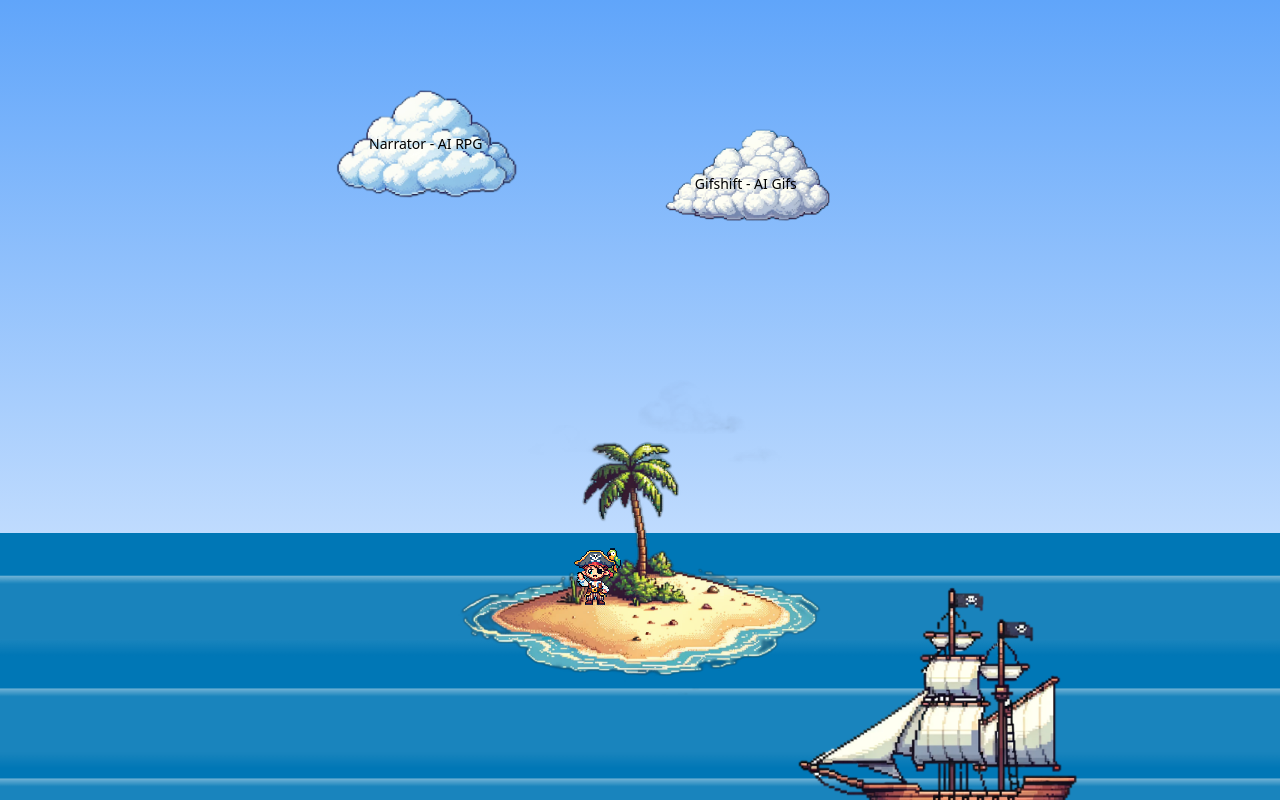
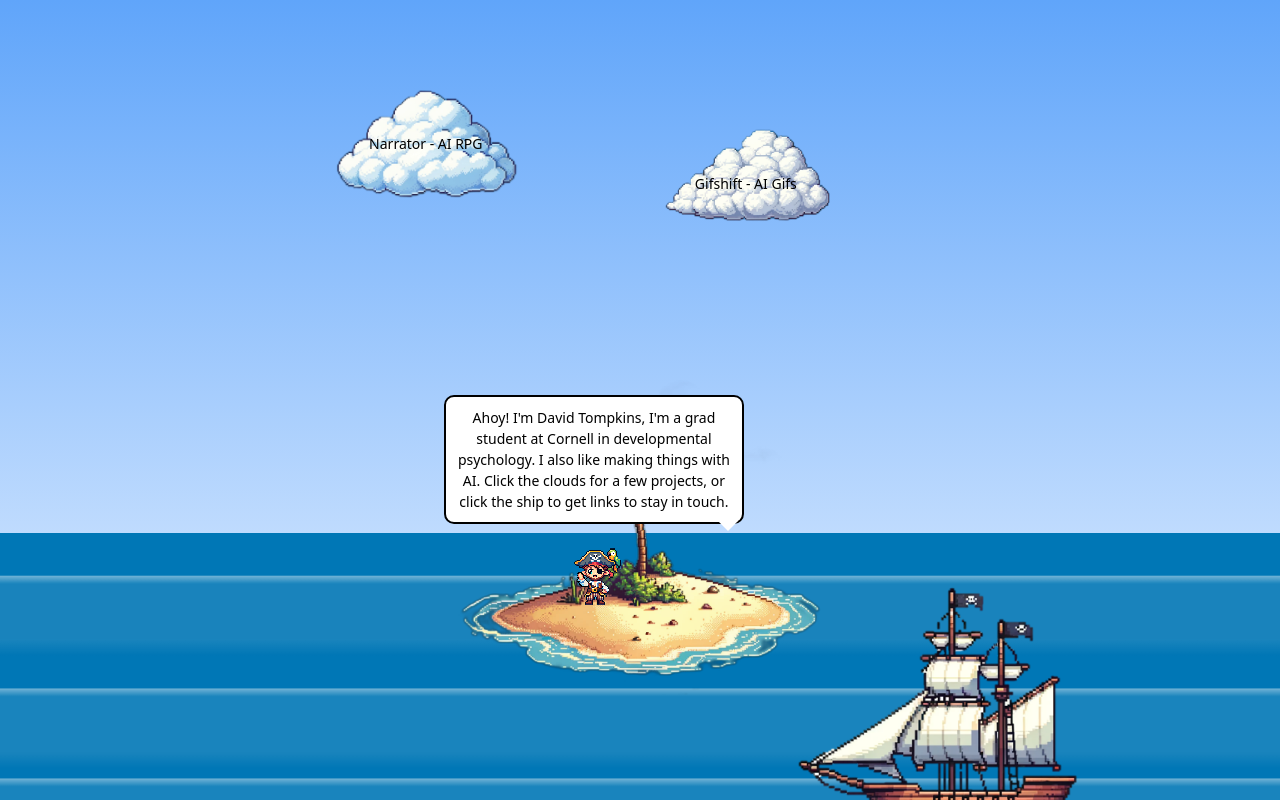
Before and after one commit to DavidNTompkins/personal_pirate_website, a Next.js app: page / in a window 1280 px wide. Built offline with nearby package versions, Linux system fonts and the light colour scheme.

Commit message:
added time based msg

```diff
--- a/src/components/AnimatedSprite.js
+++ b/src/components/AnimatedSprite.js
@@ -3,6 +3,8 @@ import React, { useState, useEffect, useRef } from 'react';
 export default function AnimatedSprite({ spriteSheetUrl, isMobile }) {
   const [showBubble, setShowBubble] = useState(false);
   const spriteRef = useRef(null); // Ref for the sprite element
+  const hasBeenClickedRef = useRef(false); // Ref to track if the bubble has been clicked
+
 
   useEffect(() => {
     // Function to handle clicks outside of the sprite to close the bubble
@@ -19,10 +21,22 @@ export default function AnimatedSprite({ spriteSheetUrl, isMobile }) {
     return () => document.removeEventListener('mousedown', handleClickOutside);
   }, [showBubble]); // Effect depends on the showBubble state
 
+  useEffect(() => {
+    const timer = setTimeout(() => {
+      // Only set showBubble to true if it has never been clicked
+      if (!hasBeenClickedRef.current) {
+        setShowBubble(true);
+      }
+    }, 3000); // Set to true after 5 seconds
+
+    return () => clearTimeout(timer); // Cleanup timer if component unmounts before 5 seconds
+  }, []); // Empty dependency array means this effect runs only once on mount
+
   // Toggle bubble visibility and prevent event propagation
   const toggleBubble = (event) => {
     event.stopPropagation();
     setShowBubble(!showBubble);
+    hasBeenClickedRef.current = true; // Indicate that the bubble has been interacted with
   };
 
   return (
--- a/src/components/MovingShip.js
+++ b/src/components/MovingShip.js
@@ -24,7 +24,7 @@ const MovingShip = ({ imagePath }) => {
 
   const handleShipClick = (event) => {
     event.stopPropagation();
-    setShowBubble(true);
+    setShowBubble(!showBubble);
   };
 
   return (
```
